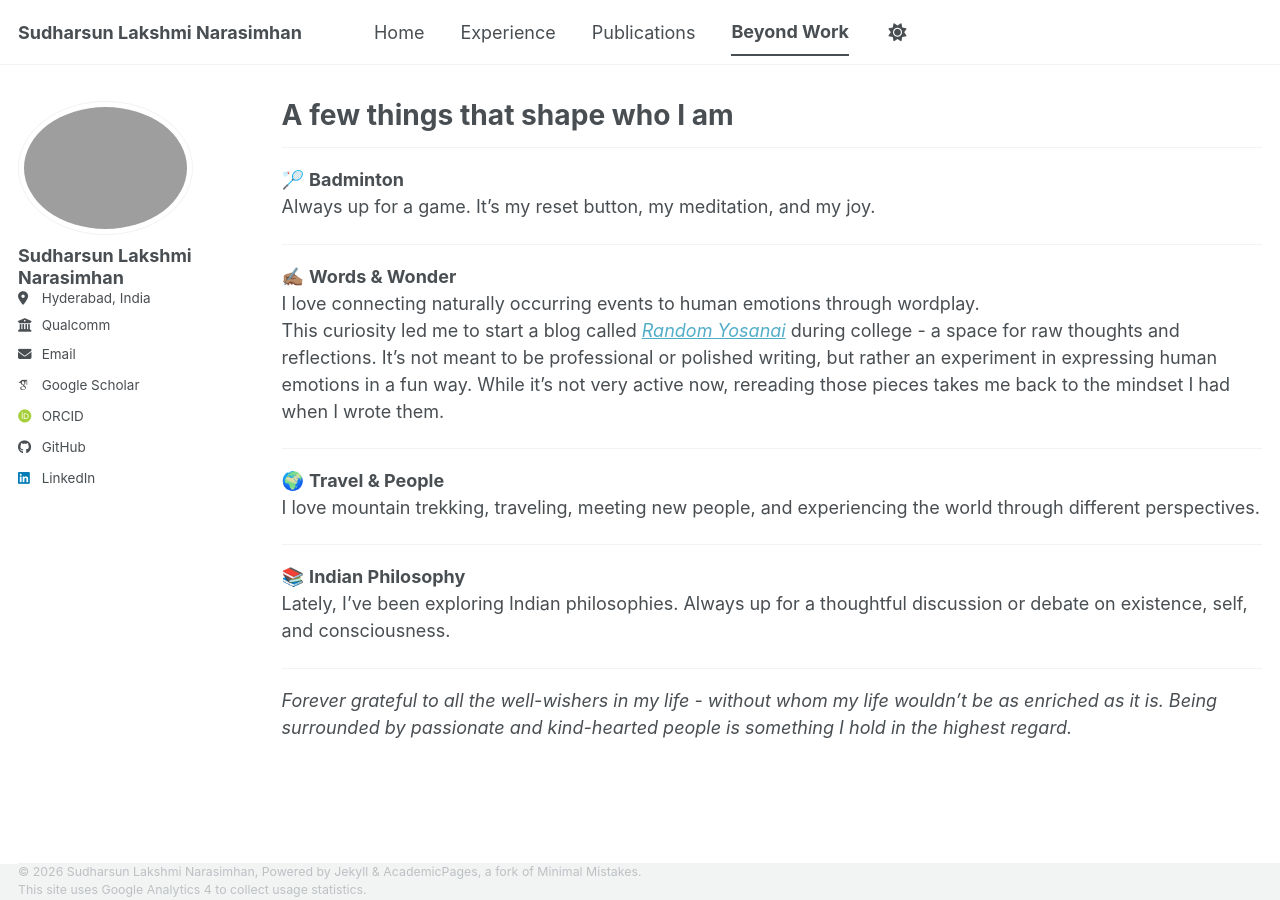
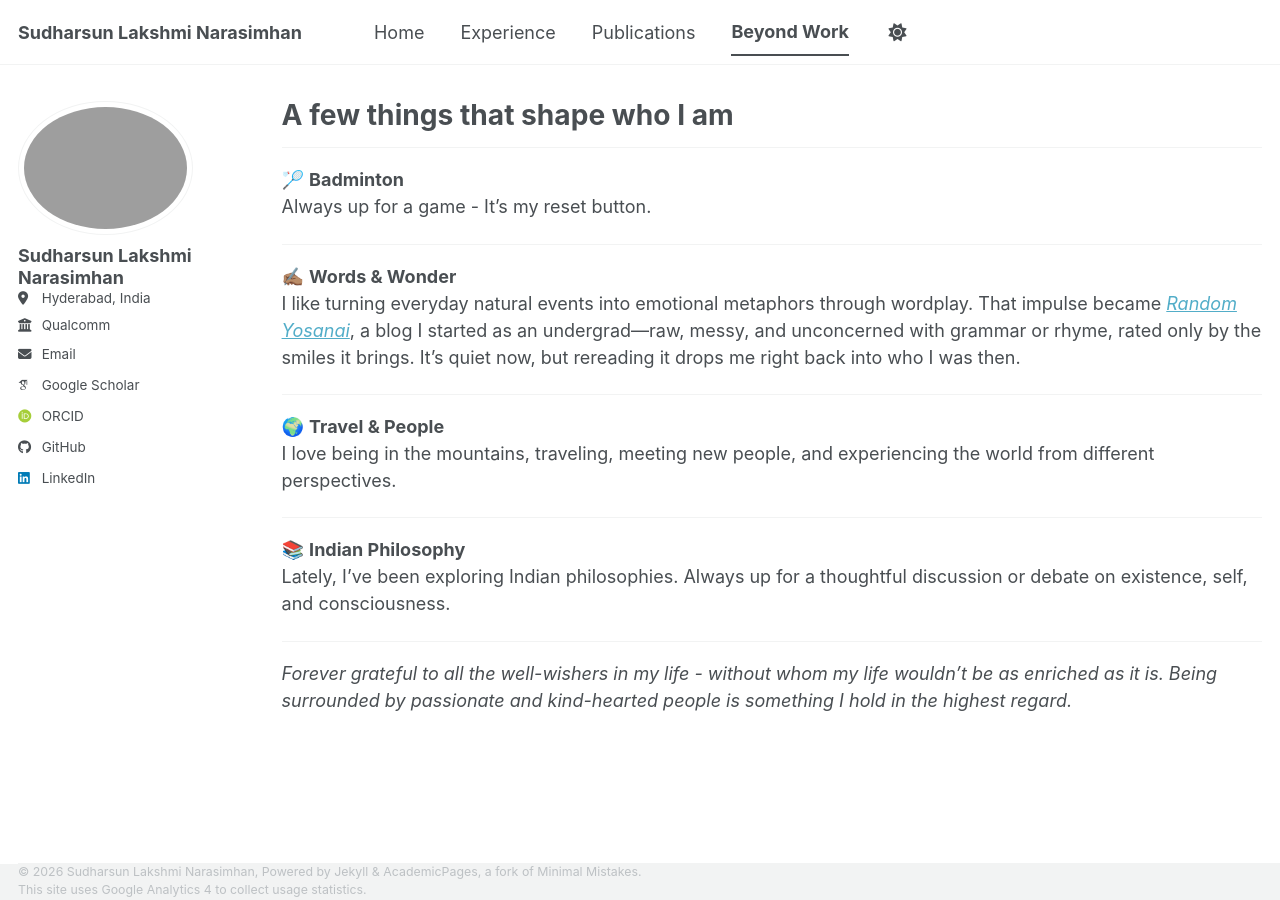
Before and after one commit to sudlaksh/sudlaksh.github.io, a Jekyll site: the page built from _pages/beyond.html, in a window 1280 px wide. Built offline with Jekyll 4.4.1, drawn with Linux system fonts in a browser that asks for light colours; some web fonts are replaced; a script bundle is joined from its source files by our own code; library files that are not in the unit come from our copies.

Commit message:
Refactor content in beyond.html for clarity
Revised text for badminton, writing, travel, and philosophy sections to enhance clarity and emotional connection.

```diff
--- a/_pages/beyond.html
+++ b/_pages/beyond.html
@@ -5,28 +5,17 @@ permalink: /beyond/
 author_profile: true
 ---
 <hr>
-
 <p>🏸 <strong>Badminton</strong><br>
-Always up for a game. It’s my reset button, my meditation, and my joy.</p>
-
+Always up for a game - It’s my reset button.</p>
 <hr>
-
 <p>✍🏽 <strong>Words & Wonder</strong><br>
-I love connecting naturally occurring events to human emotions through wordplay.<br>
-This curiosity led me to start a blog called
-<a href="https://randomyosanai.blogspot.com/" target="_blank" rel="noopener noreferrer"><em>Random Yosanai</em></a> during college - a space for raw thoughts and reflections. It’s not meant to be professional or polished writing, but rather an experiment in expressing human emotions in a fun way. While it’s not very active now, rereading those pieces takes me back to the mindset I had when I wrote them.
-</p>
-
+I like turning everyday natural events into emotional metaphors through wordplay. That impulse became <a href="https://randomyosanai.blogspot.com/" target="_blank" rel="noopener noreferrer"><em>Random Yosanai</em></a>, a blog I started as an undergrad—raw, messy, and unconcerned with grammar or rhyme, rated only by the smiles it brings. It’s quiet now, but rereading it drops me right back into who I was then.
 <hr>
-
 <p>🌍 <strong>Travel & People</strong><br>
-I love mountain trekking, traveling, meeting new people, and experiencing the world through different perspectives.</p>
-
+I love being in the mountains, traveling, meeting new people, and experiencing the world from different perspectives.
 <hr>
-
 <p>📚 <strong>Indian Philosophy</strong><br>
 Lately, I’ve been exploring Indian philosophies. Always up for a thoughtful discussion or debate on existence, self, and consciousness.</p>
-
 <hr>
 
 <p><em>
```
